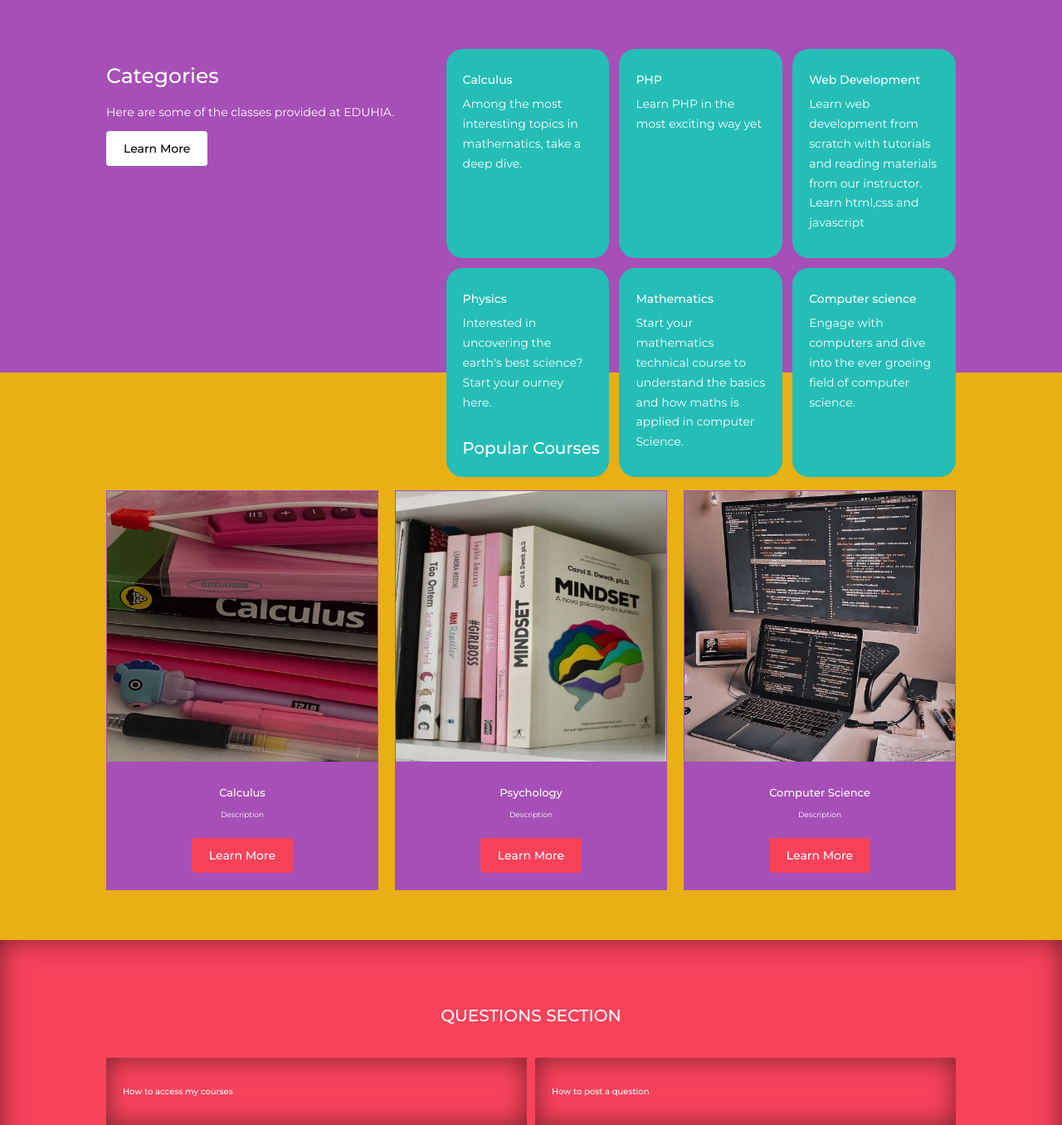
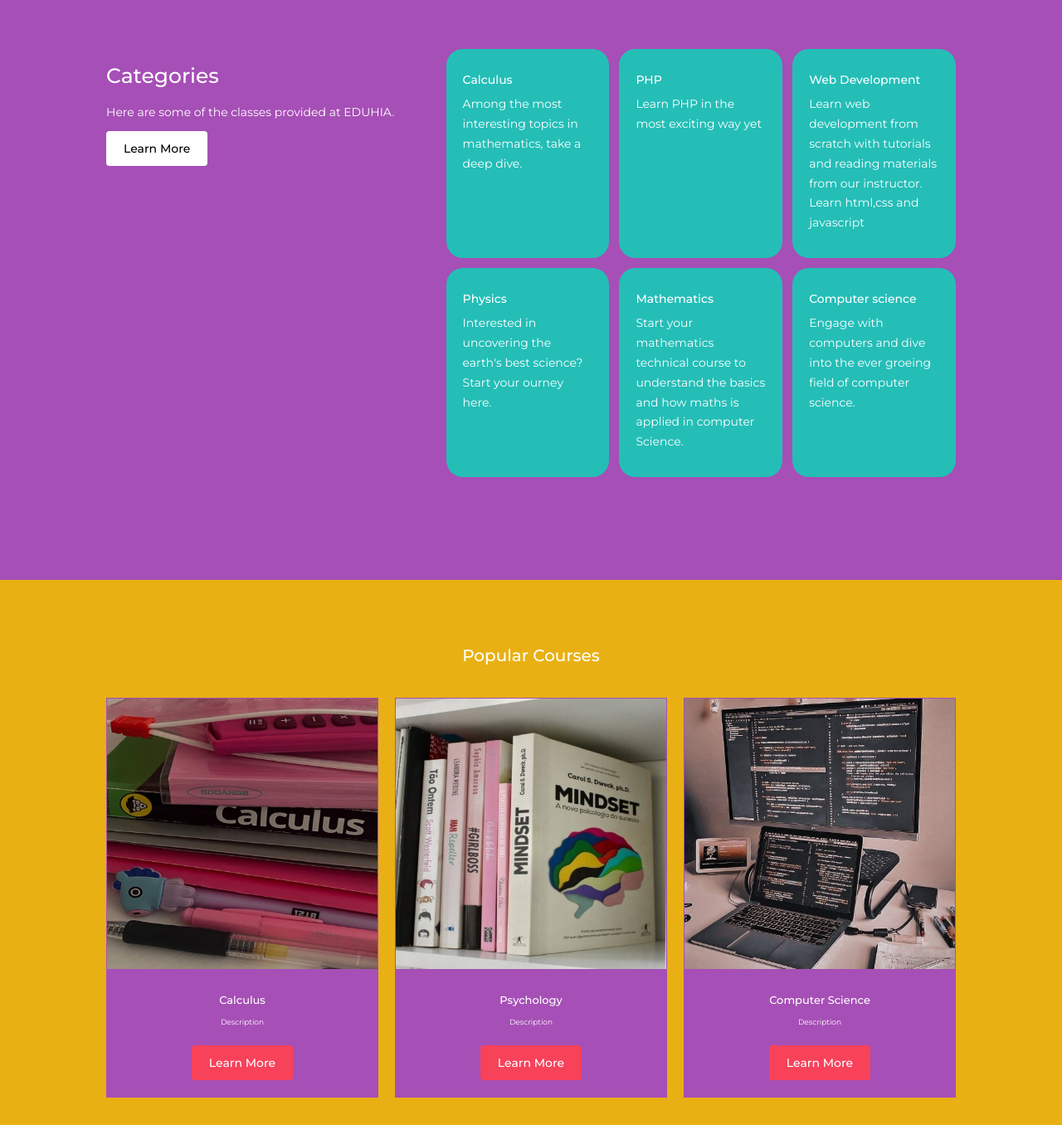
Before and after one commit to abdiomari/myVirtualClassroom, a PHP site: page / in a window 1280 px wide. Shown: the part 1021-2377 px from the top of the page at 83% size. Run offline with PHP 8.4, Linux system fonts and the light colour scheme.

Commit message:
Update style.css

```diff
--- a/css/style.css
+++ b/css/style.css
@@ -171,7 +171,7 @@ header {
 /*=============CATEGORIES===========*/
 .categories {
     background: var(--color-bg1);
-    height: 45rem;
+    height: 70rem;
 }
 
 .categories h1 {
@@ -209,24 +209,6 @@ header {
     box-shadow: 0 3rem 3rem rgba(0, 0, 0, 0.3);
     z-index: 1;
 }
-
-/*.category:nth-child(2).category__icon{
-    background: var(--color-danger);
-}
-
-.category__icon{
-    background: var(--color-primary);
-    padding: 0.7rem;
-    border-radius: 0.9rem;
-}
-
-.caregory h5{
-    margin: 2rem 0 1rem;
-}
-
-.category p{
-    font-size: 0.85rem;
-}*/
 
 /*=============POPULAR COURSES===========*/
 .courses {
@@ -350,7 +332,3 @@ footer ul li a:hover {
     }
 }
 /*=============END OF TABLETS DISPLAY===========*/
-
-/*=============PHONES DISPLAY===========*/
-
-/*=============END OF PHONES DISPLAY===========*/
```
